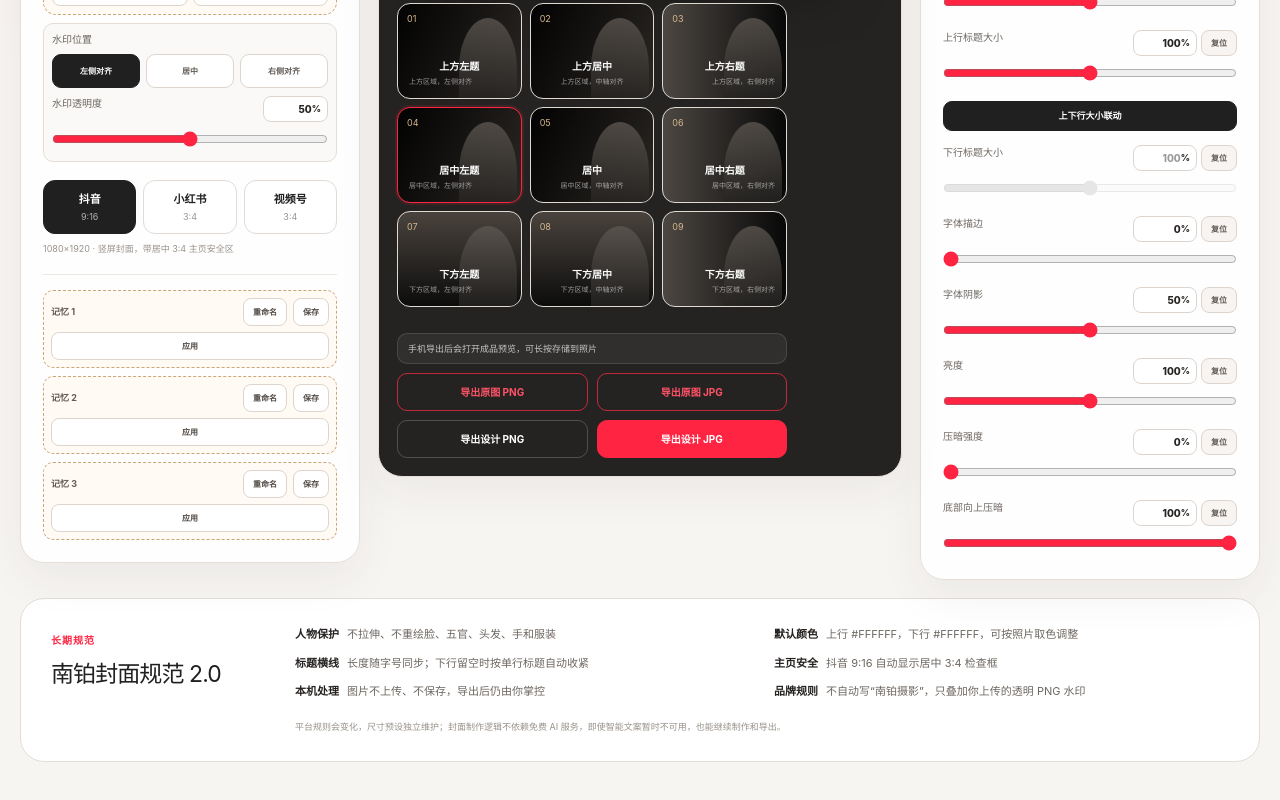
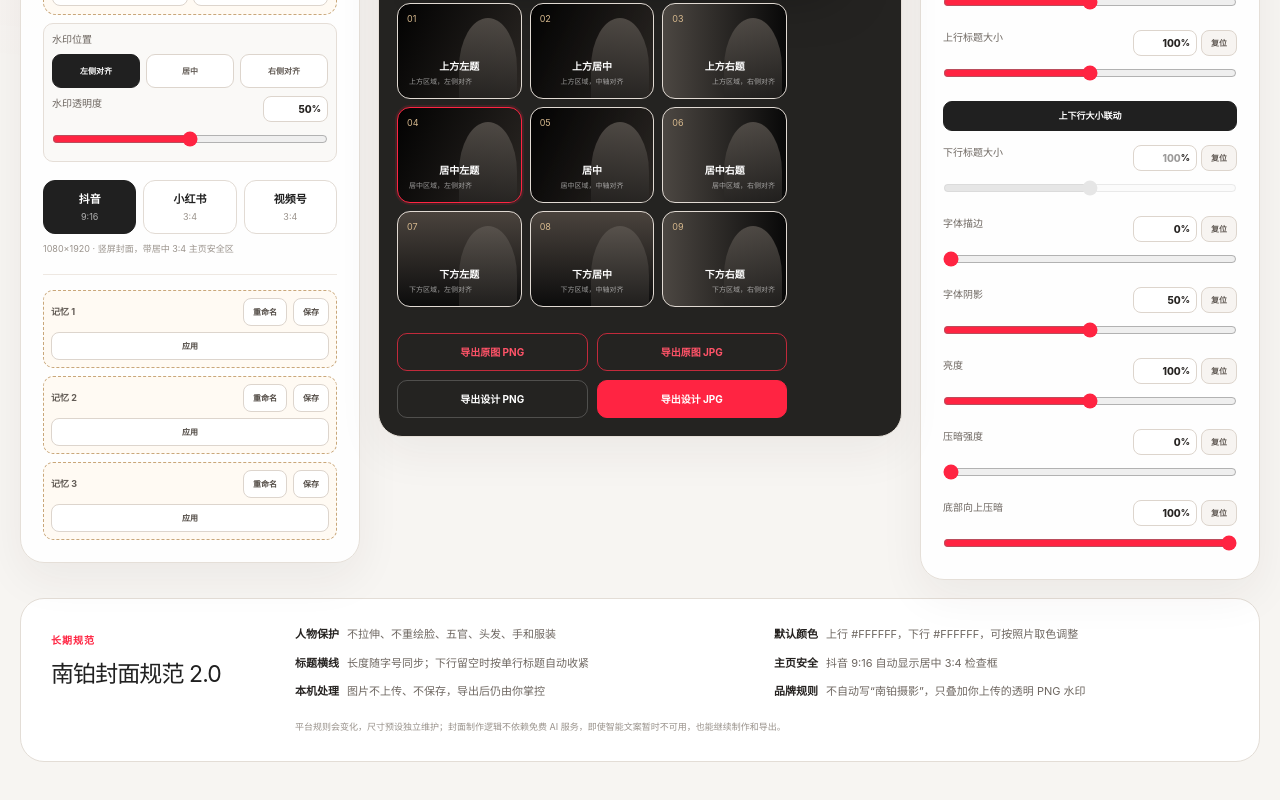
Before and after one commit to wdmm630202/nbo-cover-copy, a Next.js app: page /cover in a window 1280 px wide. Shown: the part 896-1696 px from the top of the page. Built offline with nearby package versions, Linux system fonts and the light colour scheme.

Commit message:
fix: remove duplicate export hint and align all four export buttons

```diff
--- a/app/cover/CoverStudio.tsx
+++ b/app/cover/CoverStudio.tsx
@@ -249,7 +249,6 @@ export default function CoverStudio() {
   const [dragging, setDragging] = useState(false);
   const [beforeDragging, setBeforeDragging] = useState(false);
   const [notice, setNotice] = useState("上传照片后即可制作");
-  const [exportFeedback, setExportFeedback] = useState("手机导出后会打开成品预览，可长按存储到照片");
   const [savePreview, setSavePreview] = useState<{ url: string; asset: CoverExportAsset } | null>(null);
   const [syncedCopy, setSyncedCopy] = useState<CoverCopySync | null>(null);
   const [syncedImage, setSyncedImage] = useState<CoverImageSync | null>(null);
@@ -921,7 +920,6 @@ export default function CoverStudio() {
 
   const setExportMessage = (message: string) => {
     setNotice(message);
-    setExportFeedback(message);
   };
 
   const describeExportResolution = (asset: CoverExportAsset) => asset.usedMobileFallback
@@ -1606,7 +1604,6 @@ export default function CoverStudio() {
               {comparisonOverlapWarning ? <p className="studio-compare-warning">{comparisonOverlapWarning}</p> : null}
             </div>
             <div className="studio-export-row">
-              <p className="studio-export-feedback" role="status" aria-live="polite">{exportFeedback}</p>
               <button type="button" className="export-original" onClick={() => exportCover("png", true)}>导出原图 PNG</button>
               <button type="button" className="export-original" onClick={() => exportCover("jpeg", true)}>导出原图 JPG</button>
               <button type="button" className="export-secondary" disabled={Boolean(image) && !exportReady.png} onClick={() => exportCover("png")}>
--- a/app/globals.css
+++ b/app/globals.css
@@ -903,19 +903,6 @@ body {
   grid-template-columns: repeat(2, minmax(0, 1fr));
   gap: 9px;
   align-items: center;
-}
-
-.studio-export-feedback {
-  grid-column: 1 / -1;
-  margin: 0;
-  min-height: 30px;
-  padding: 8px 10px;
-  border: 1px solid rgba(255, 255, 255, .12);
-  border-radius: 10px;
-  background: rgba(255, 255, 255, .06);
-  color: rgba(255, 255, 255, .72);
-  font-size: 9px;
-  line-height: 1.45;
 }
 
 .studio-export-row > div {
```
Also changed, not shown: 5 other files (tests, documents, lock files or other folders).
